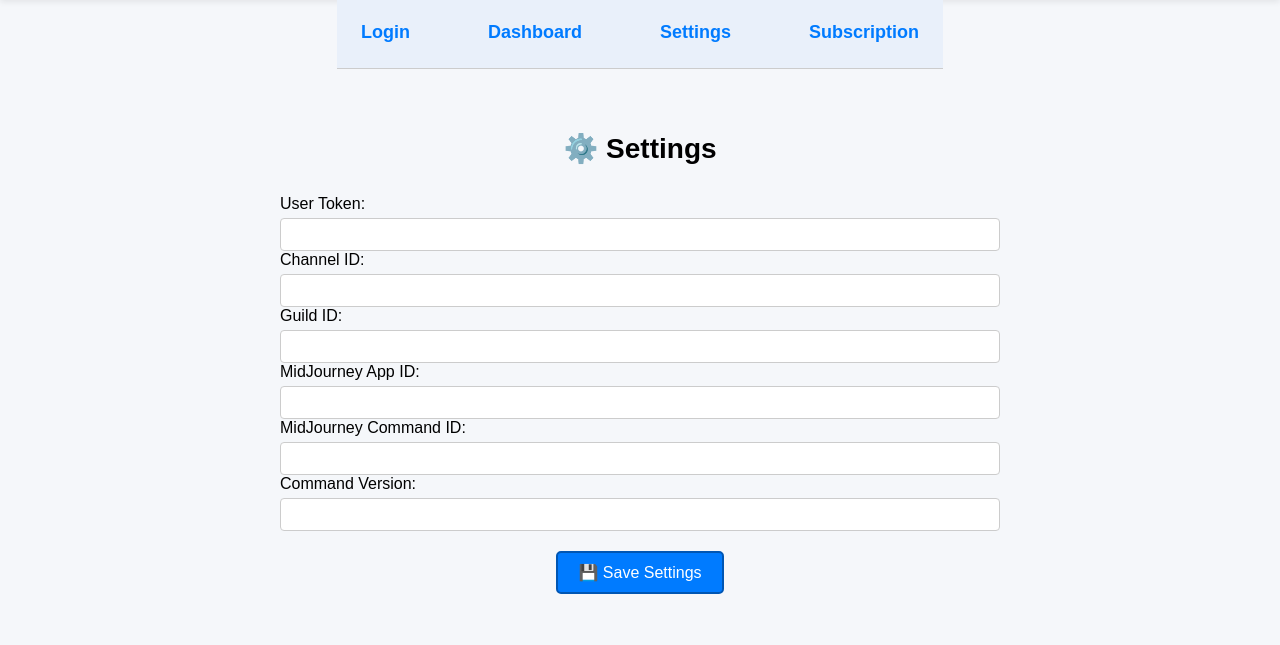
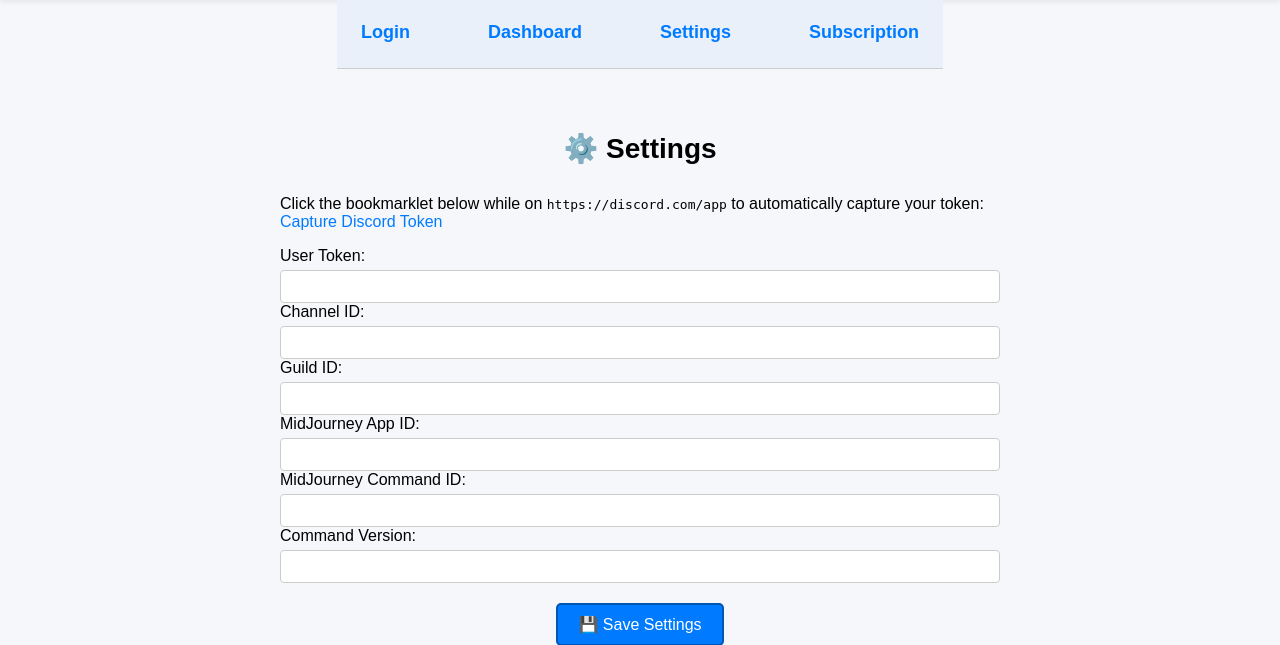
Before and after one commit to elbirsoufiane/MidJAu, a Flask app: template app/templates/settings.html in a window 1280 px wide. Shown: the part 107-752 px from the top of the page. Run offline with Flask 3, Linux system fonts and the light colour scheme; the template is opened without the code that fills it, so the values that code supplies are empty; parts of the project's set-up code (start-up, migrations or seed data) failed here and were passed over.

Commit message:
Add Discord token capture via bookmarklet

```diff
--- a/app/app.py
+++ b/app/app.py
@@ -13,6 +13,7 @@ import os
 import time
 import subprocess
 import json
+import secrets
 from threading import Thread
 import heapq
 from flask import send_from_directory
@@ -923,6 +924,7 @@ def settings():
     except Exception as e:
         flash(f"⚠️ Failed to download settings: {e}", "error")
 
+    token_nonce = None
     if request.method == "POST":
         new_settings = {
             "USER TOKEN": request.form.get("user_token"),
@@ -940,6 +942,15 @@ def settings():
             flash("✅ Settings saved!", "success")
         else:
             flash("❌ Failed to upload settings to cloud storage", "error")
+        token_state = session.get("token_state")
+        if token_state:
+            token_nonce = token_state.get("value")
+    else:
+        token_nonce = secrets.token_urlsafe(16)
+        session["token_state"] = {
+            "value": token_nonce,
+            "expires": time.time() + 300,
+        }
 
     try:
         with open(settings_path) as f:
@@ -947,7 +958,57 @@ def settings():
     except Exception:
         current_settings = {}
 
-    return render_template("settings.html", settings=current_settings)
+    return render_template("settings.html", settings=current_settings, token_nonce=token_nonce)
+
+
+@app.route("/receive_token")
+def receive_token():
+    if "email" not in session:
+        return redirect(url_for("login"))
+    if not ensure_valid_license():
+        flash("❌ License expired or invalid. Please log in again.", "error")
+        return redirect(url_for("login"))
+
+    token_state = session.get("token_state")
+    state = request.args.get("state")
+    if (
+        not token_state
+        or token_state.get("value") != state
+        or token_state.get("expires", 0) < time.time()
+    ):
+        session.pop("token_state", None)
+        flash("❌ Invalid or expired token state.", "error")
+        return redirect(url_for("settings"))
+
+    session.pop("token_state", None)
+
+    token_value = request.args.get("value")
+    if not token_value:
+        flash("❌ No token provided.", "error")
+        return redirect(url_for("settings"))
+
+    email = session["email"]
+    settings_path = get_user_settings_path(email)
+    os.makedirs(os.path.dirname(settings_path), exist_ok=True)
+
+    try:
+        if os.path.exists(settings_path):
+            with open(settings_path) as f:
+                current_settings = json.load(f)
+        else:
+            current_settings = {}
+        current_settings["USER TOKEN"] = token_value
+        with open(settings_path, "w") as f:
+            json.dump(current_settings, f, indent=4)
+        settings_stream = BytesIO(json.dumps(current_settings).encode("utf-8"))
+        if upload_file_obj(settings_stream, f"Users/{email}/settings.json"):
+            flash("✅ Token saved!", "success")
+        else:
+            flash("❌ Failed to upload token to cloud storage", "error")
+    except Exception as e:
+        flash(f"❌ Failed to save token: {e}", "error")
+
+    return redirect(url_for("settings"))
 
 
 @app.route("/subscription")
--- a/app/templates/settings.html
+++ b/app/templates/settings.html
@@ -3,6 +3,12 @@
 {% block content %}
 <div class="settings-container">
   <h2 class="title">⚙️ Settings</h2>
+
+  <p>
+    Click the bookmarklet below while on <code>https://discord.com/app</code>
+    to automatically capture your token:
+    <a href="javascript:(()=>{var t=localStorage.getItem('token');try{t=JSON.parse(t);}catch(e){}if(t){location.href='{{ url_for('receive_token', _external=True) }}?value='+encodeURIComponent(t)+'&state={{ token_nonce }}';}})()">Capture Discord Token</a>
+  </p>
 
   <form method="POST">
     <label>User Token:</label>
```
